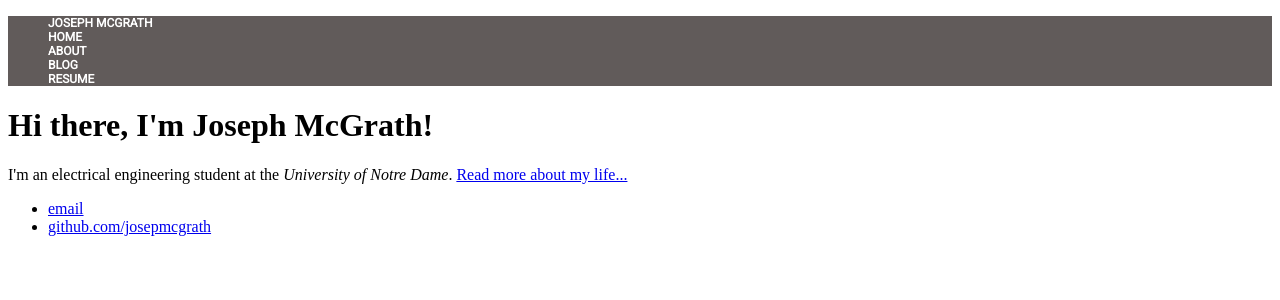
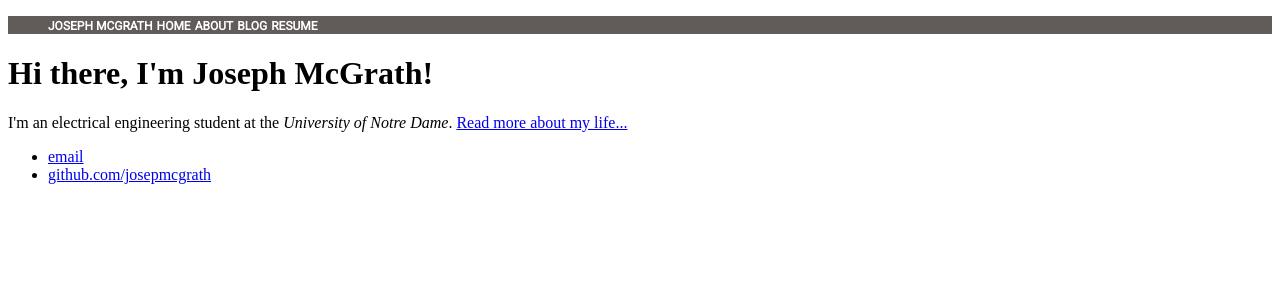
Before and after one commit to josepmcgrath/josepmcgrath.github.io, a Jekyll site: the page built from index.html, in a window 1280 px wide. Shown: the top 300 px of the page. Built offline with Jekyll 4.4.1, drawn with Linux system fonts in a browser that asks for light colours.

Commit message:
Update main.css
Updated header to display inline

```diff
--- a/css/main.css
+++ b/css/main.css
@@ -13,7 +13,7 @@
 
 .nav li {
     color: #FFF;
-    /*display: inline;*/
+    display: inline;
     font-family: 'Roboto';
     font-weight: 600;
     font-size: 12px;
```
